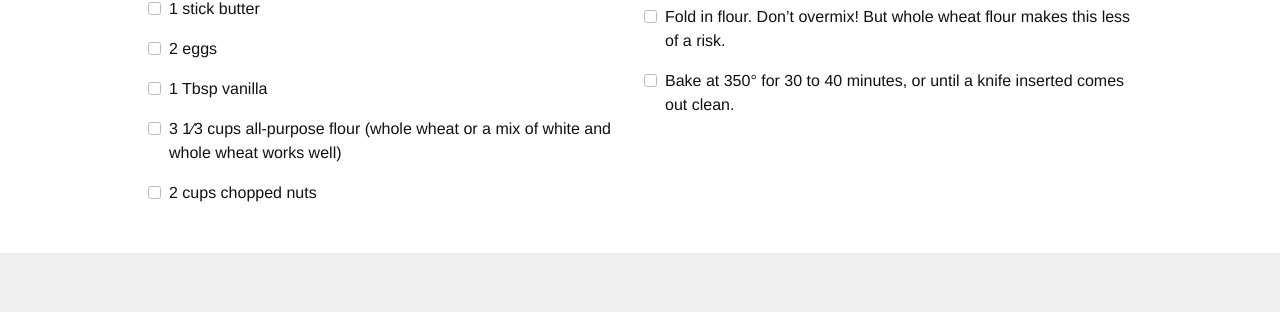
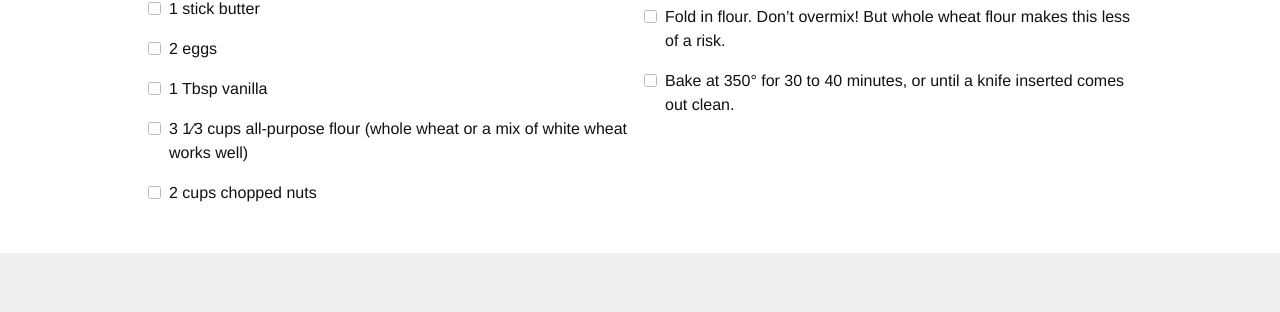
Before and after one commit to edinel/recipes, a Jekyll site: the page built from _recipes/DateNutBread.md, in a window 1280 px wide. Shown: the part 1487-1799 px from the top of the page. Built offline with Jekyll 4.4.1, drawn with Linux system fonts in a browser that asks for light colours; nearby versions of some CDN libraries; some web fonts are replaced.

Commit message:
Playing fraction games

```diff
--- a/_recipes/DateNutBread.md
+++ b/_recipes/DateNutBread.md
@@ -12,7 +12,7 @@ ingredients:
     - "1 stick butter"
     - "2 eggs"
     - "1 Tbsp vanilla"
-    - "3 1&frasl;3 cups all-purpose flour (whole wheat or a mix of white and whole wheat works well)"
+    - "3 1&frasl;3 cups all-purpose flour (whole wheat or a mix of white wheat works well)"
     - "2 cups chopped nuts"
 
 
```
